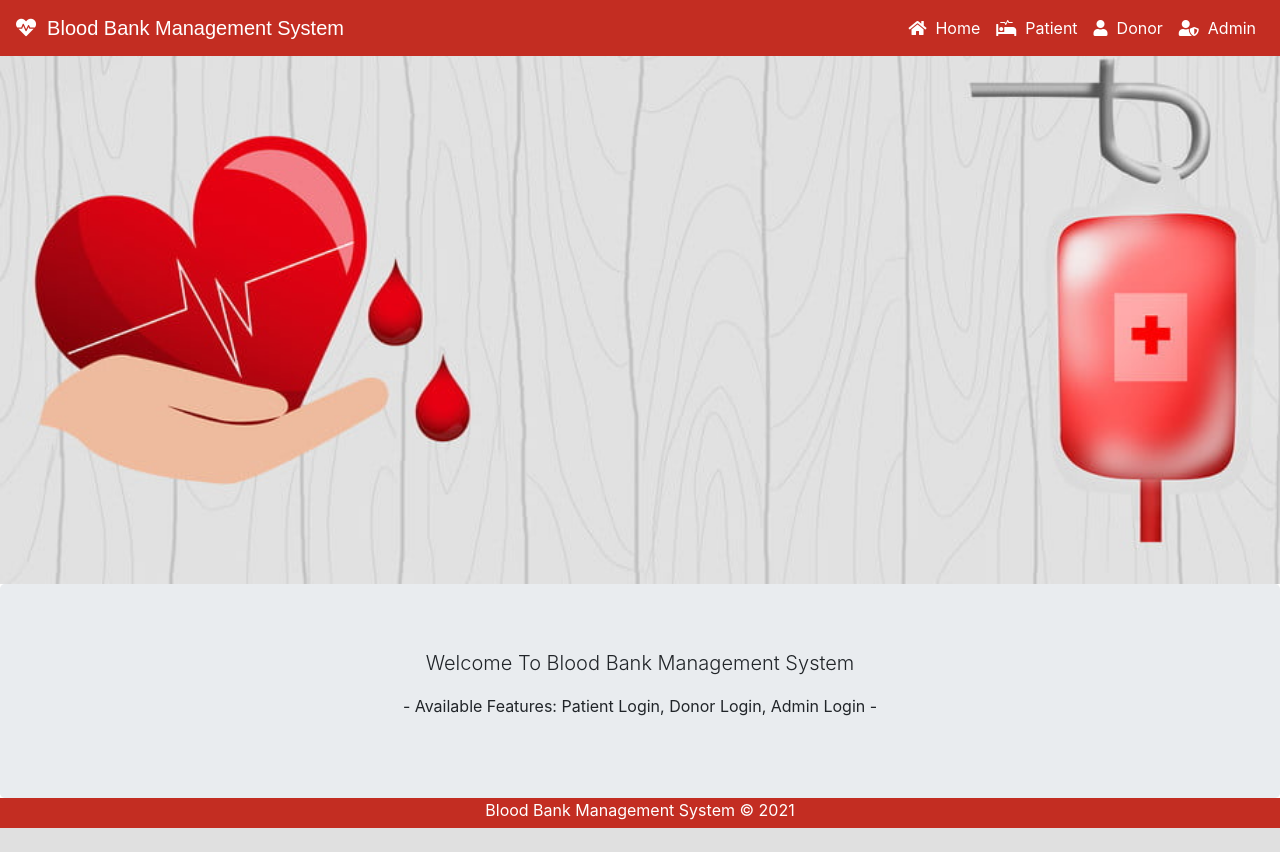
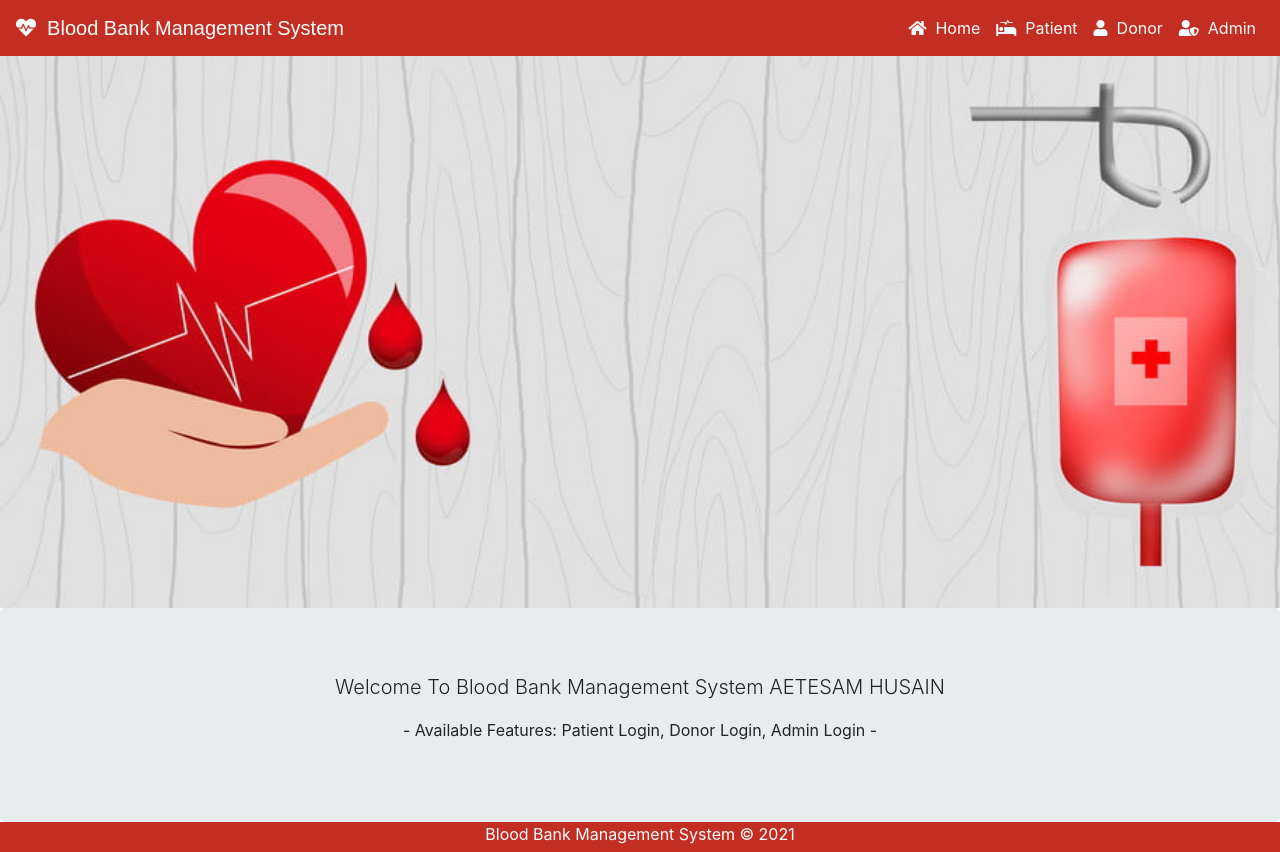
Before and after one commit to AETESAMHUSAiN/Blood-bank, a Django app: page / in a window 1280 px wide. Before the commit the page ends 828 px from the top, so only its background shows below. Run offline with Django 3.2, Linux system fonts and the light colour scheme; data comes from the database, SQL or seed files in the repository; some libraries are stand-ins or nearby versions.

Commit message:
Update index.html
index file update

```diff
--- a/templates/blood/index.html
+++ b/templates/blood/index.html
@@ -1,4 +1,4 @@
-{% load static %}
+SA{% load static %}
 <!DOCTYPE html>
 
 <head>
@@ -30,7 +30,7 @@
 
   <div class="jumbotron" style="margin-top: 0px;margin-bottom: 0px;">
 
-    <p class="lead text-center">Welcome To Blood Bank Management System
+    <p class="lead text-center">Welcome To Blood Bank Management System AETESAM HUSAIN
       </p>
 
     <p class="text-center">- Available Features: Patient Login, Donor Login, Admin Login -</p>
```
